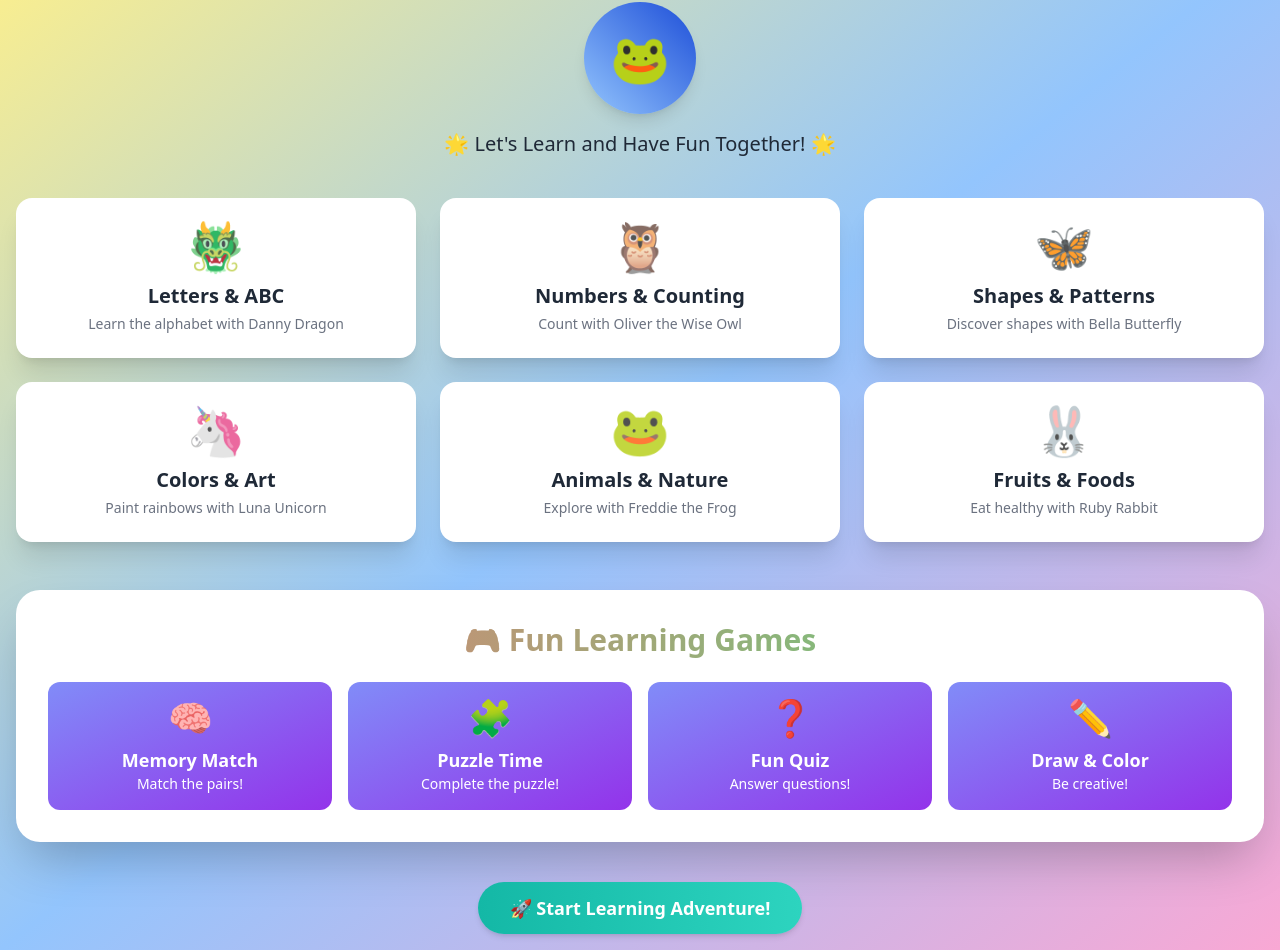
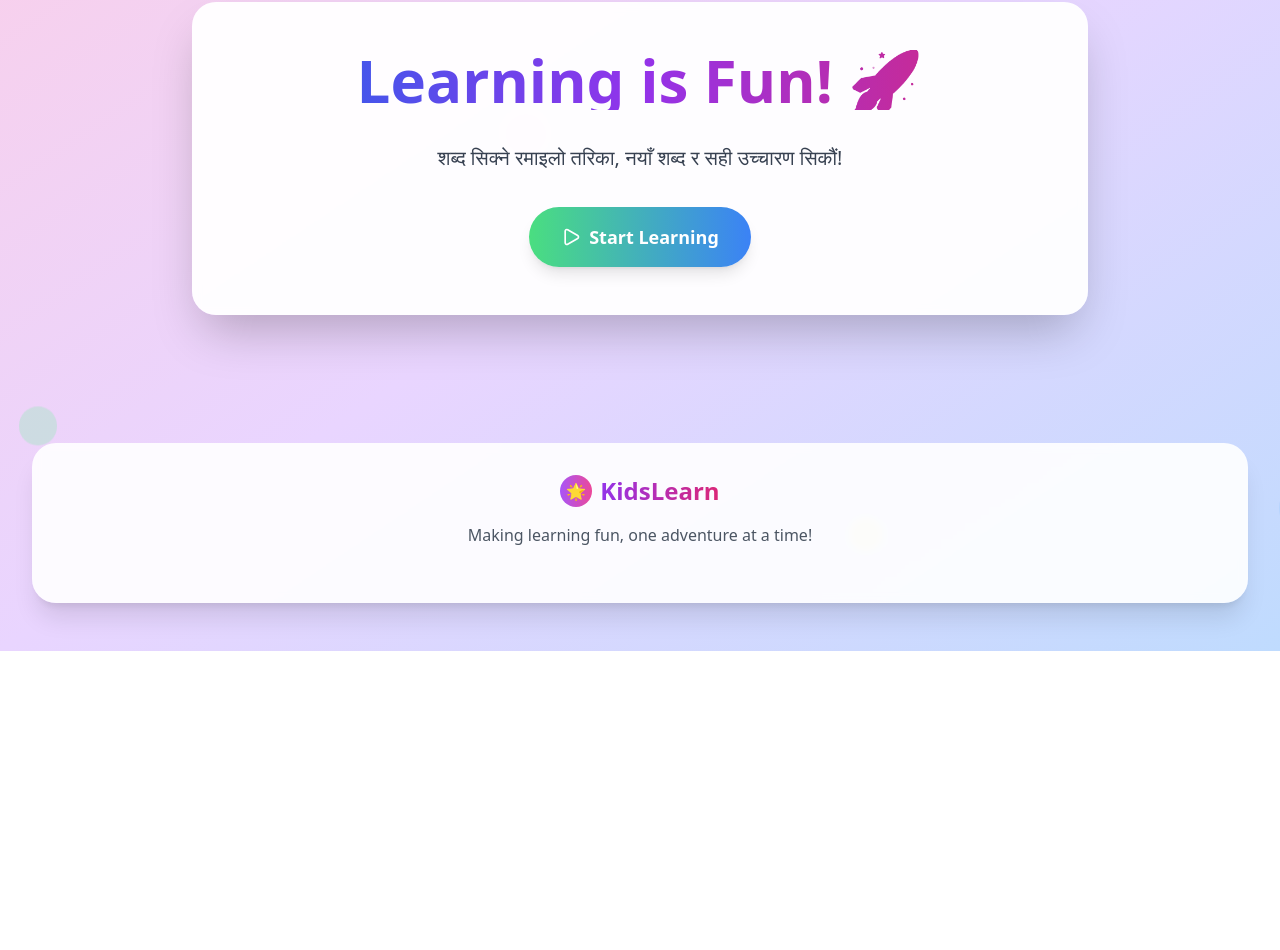
Before and after one commit to manishaa8981/Nepali_Learning, a React (Vite) app in the folder frontend/: page / in a window 1280 px wide. Shown: the part 206-1156 px from the top of the page. After the commit the page ends 857 px from the top, so only its background shows below. Built offline with nearby package versions, Linux system fonts and the light colour scheme.

Commit message:
landing page

```diff
--- a/frontend/src/pages/LandingPage.jsx
+++ b/frontend/src/pages/LandingPage.jsx
@@ -1,157 +1,92 @@
+import { Play } from "lucide-react";
+import { useEffect, useState } from "react";
+import { Link } from "react-router-dom";
 import Navbar from "../componenets/Navbar";
 
-const LandingPage = () => {
-  const showMessage = (message) => {
-    alert(message); // For now use alert for messages
-  };
+export default function KidsLearningHomepage() {
+  const [animatedShapes, setAnimatedShapes] = useState([]);
 
-  const selectCategory = (category) => {
-    const messages = {
-      letters: "Danny Dragon says: Let's learn the ABC together! 🐲✨",
-      numbers: "Oliver Owl hoots: Time to count! Who-o-o's ready? 🦉🔢",
-      shapes: "Bella Butterfly whispers: Let's find shapes everywhere! 🦋🔺",
-      colors: "Luna Unicorn sparkles: Colors make magic happen! 🦄🌈",
-      animals: "Freddie Frog croaks: Let's hop into nature! 🐸🌿",
-      fruits: "Ruby Rabbit nibbles: Healthy foods taste amazing! 🐰🥕",
-    };
-    showMessage(messages[category]);
-  };
-
-  const startGame = (game) => {
-    const messages = {
-      memory: "Let's test your memory! 🧠✨",
-      puzzle: "Puzzle time! Put the pieces together! 🧩",
-      quiz: "Quiz time! You can do it! 🤔💭",
-      drawing: "Time to be creative! Draw something awesome! 🎨✏️",
-    };
-    showMessage(messages[game]);
-  };
-
-  const startLearning = () => {
-    showMessage(
-      "🎉 Welcome to your learning adventure! Choose any category to begin! 🌟"
-    );
-  };
-
-  const categories = [
-    {
-      id: "letters",
-      icon: "🐲",
-      title: "Letters & ABC",
-      desc: "Learn the alphabet with Danny Dragon",
-    },
-    {
-      id: "numbers",
-      icon: "🦉",
-      title: "Numbers & Counting",
-      desc: "Count with Oliver the Wise Owl",
-    },
-    {
-      id: "shapes",
-      icon: "🦋",
-      title: "Shapes & Patterns",
-      desc: "Discover shapes with Bella Butterfly",
-    },
-    {
-      id: "colors",
-      icon: "🦄",
-      title: "Colors & Art",
-      desc: "Paint rainbows with Luna Unicorn",
-    },
-    {
-      id: "animals",
-      icon: "🐸",
-      title: "Animals & Nature",
-      desc: "Explore with Freddie the Frog",
-    },
-    {
-      id: "fruits",
-      icon: "🐰",
-      title: "Fruits & Foods",
-      desc: "Eat healthy with Ruby Rabbit",
-    },
-  ];
-
-  const games = [
-    {
-      id: "memory",
-      icon: "🧠",
-      title: "Memory Match",
-      desc: "Match the pairs!",
-    },
-    {
-      id: "puzzle",
-      icon: "🧩",
-      title: "Puzzle Time",
-      desc: "Complete the puzzle!",
-    },
-    { id: "quiz", icon: "❓", title: "Fun Quiz", desc: "Answer questions!" },
-    { id: "drawing", icon: "✏️", title: "Draw & Color", desc: "Be creative!" },
-  ];
+  useEffect(() => {
+    const shapes = Array.from({ length: 6 }, (_, i) => ({
+      id: i,
+      x: Math.random() * 100,
+      y: Math.random() * 100,
+      size: Math.random() * 40 + 20,
+      color: [
+        "bg-yellow-300",
+        "bg-pink-300",
+        "bg-blue-300",
+        "bg-green-300",
+        "bg-purple-300",
+        "bg-orange-300",
+      ][i % 6],
+      delay: Math.random() * 4,
+    }));
+    setAnimatedShapes(shapes);
+  }, []);
 
   return (
-    <div>
-      <Navbar />
-      <div className="min-h-screen bg-gradient-to-br from-yellow-200 via-blue-300 to-pink-300 p-4 font-comic">
-        <header className="text-center mb-10 animate-bounceIn">
-          <h1 className="text-4xl font-bold bg-gradient-to-r from-pink-500 via-green-400 to-blue-400 bg-clip-text text-transparent mb-2 shadow-sm">
-            KIDS LEARNING WORLD
-          </h1>
+    <div className="min-h-screen bg-gradient-to-br from-pink-200 via-purple-200 to-blue-200 overflow-hidden">
+      {/* Floating Animation Shapes */}
+      <div className="fixed inset-0 pointer-events-none">
+        {animatedShapes.map((shape) => (
           <div
-            className="w-28 h-28 bg-gradient-to-tr from-blue-300 to-blue-700 rounded-full mx-auto flex items-center justify-center text-5xl shadow-lg hover:scale-110 transform transition-all duration-300 cursor-pointer animate-float"
-            onClick={() => showMessage("Hi there! I'm Freddie the Frog! 🐸")}
-          >
-            🐸
-          </div>
-          <p className="text-xl text-gray-800 mt-4">
-            🌟 Let's Learn and Have Fun Together! 🌟
-          </p>
-        </header>
+            key={shape.id}
+            className={`absolute rounded-full opacity-30 animate-bounce ${shape.color}`}
+            style={{
+              left: `${shape.x}%`,
+              top: `${shape.y}%`,
+              width: `${shape.size}px`,
+              height: `${shape.size}px`,
+              animationDelay: `${shape.delay}s`,
+              animationDuration: "4s",
+            }}
+          />
+        ))}
+      </div>
 
-        <section className="grid grid-cols-1 sm:grid-cols-2 lg:grid-cols-3 gap-6 mb-12">
-          {categories.map((cat) => (
-            <div
-              key={cat.id}
-              className="bg-white rounded-2xl p-6 text-center shadow-xl hover:scale-105 transform transition-all duration-300 cursor-pointer"
-              onClick={() => selectCategory(cat.id)}
-            >
-              <div className="text-5xl mb-3 animate-pulse">{cat.icon}</div>
-              <h3 className="text-xl font-bold text-gray-800 mb-1">
-                {cat.title}
-              </h3>
-              <p className="text-sm text-gray-500">{cat.desc}</p>
+      <div className="relative z-10 max-w-7xl mx-auto px-4 sm:px-6 lg:px-8">
+        <Navbar />
+
+        {/* Hero Section */}
+        <section className="py-16 text-center">
+          <div className="bg-white/95 backdrop-blur-sm rounded-3xl mb-4 p-12 shadow-2xl max-w-4xl mx-auto">
+            <h2 className="text-5xl md:text-6xl font-bold mb-8 bg-gradient-to-r from-blue-600 via-purple-600 to-pink-600 bg-clip-text text-transparent">
+              Learning is Fun! 🚀
+            </h2>
+
+            <p className="text-xl  text-gray-700 mb-8 max-w-2xl mx-auto leading-relaxed">
+              शब्द सिक्ने रमाइलो तरिका, नयाँ शब्द र सही उच्चारण सिकौं!
+            </p>
+            <div className="flex flex-col sm:flex-row gap-4 justify-center">
+              <Link
+                to="/home"
+                className="bg-gradient-to-r from-green-400 to-blue-500 text-white px-8 py-4 rounded-full text-lg font-semibold hover:from-green-500 hover:to-blue-600 transition-all transform hover:scale-105 shadow-lg flex items-center justify-center space-x-2"
+              >
+                <Play className="w-5 h-5" />
+                <span>Start Learning</span>
+              </Link>
             </div>
-          ))}
-        </section>
-
-        <section className="bg-white rounded-3xl p-8 shadow-2xl">
-          <h2 className="text-3xl text-center font-bold bg-gradient-to-r from-red-400 to-green-400 bg-clip-text text-transparent mb-6">
-            🎮 Fun Learning Games
-          </h2>
-          <div className="grid grid-cols-2 sm:grid-cols-2 md:grid-cols-4 gap-4">
-            {games.map((game) => (
-              <div
-                key={game.id}
-                className="bg-gradient-to-br from-indigo-400 to-purple-600 text-white p-4 rounded-xl text-center cursor-pointer hover:scale-105 transform transition duration-300"
-                onClick={() => startGame(game.id)}
-              >
-                <div className="text-4xl mb-2">{game.icon}</div>
-                <h4 className="font-bold text-lg">{game.title}</h4>
-                <p className="text-sm">{game.desc}</p>
-              </div>
-            ))}
           </div>
         </section>
 
-        <button
-          onClick={startLearning}
-          className="block mx-auto mt-10 bg-gradient-to-r from-teal-500 to-teal-400 text-white font-bold text-lg py-3 px-8 rounded-full shadow-md hover:shadow-xl hover:translate-y-[-2px] transition-all duration-300"
-        >
-          🚀 Start Learning Adventure!
-        </button>
+        {/* Footer */}
+        <footer className="py-12 text-center">
+          <div className="bg-white/90 backdrop-blur-sm rounded-3xl p-8 shadow-xl">
+            <div className="flex items-center justify-center space-x-2 mb-4">
+              <div className="w-8 h-8 bg-gradient-to-r from-purple-500 to-pink-500 rounded-full flex items-center justify-center text-white font-bold">
+                🌟
+              </div>
+              <span className="text-2xl font-bold bg-gradient-to-r from-purple-600 to-pink-600 bg-clip-text text-transparent">
+                KidsLearn
+              </span>
+            </div>
+            <p className="text-gray-600 mb-6">
+              Making learning fun, one adventure at a time!
+            </p>
+          </div>
+        </footer>
       </div>
     </div>
   );
-};
-
-export default LandingPage;
+}
```
